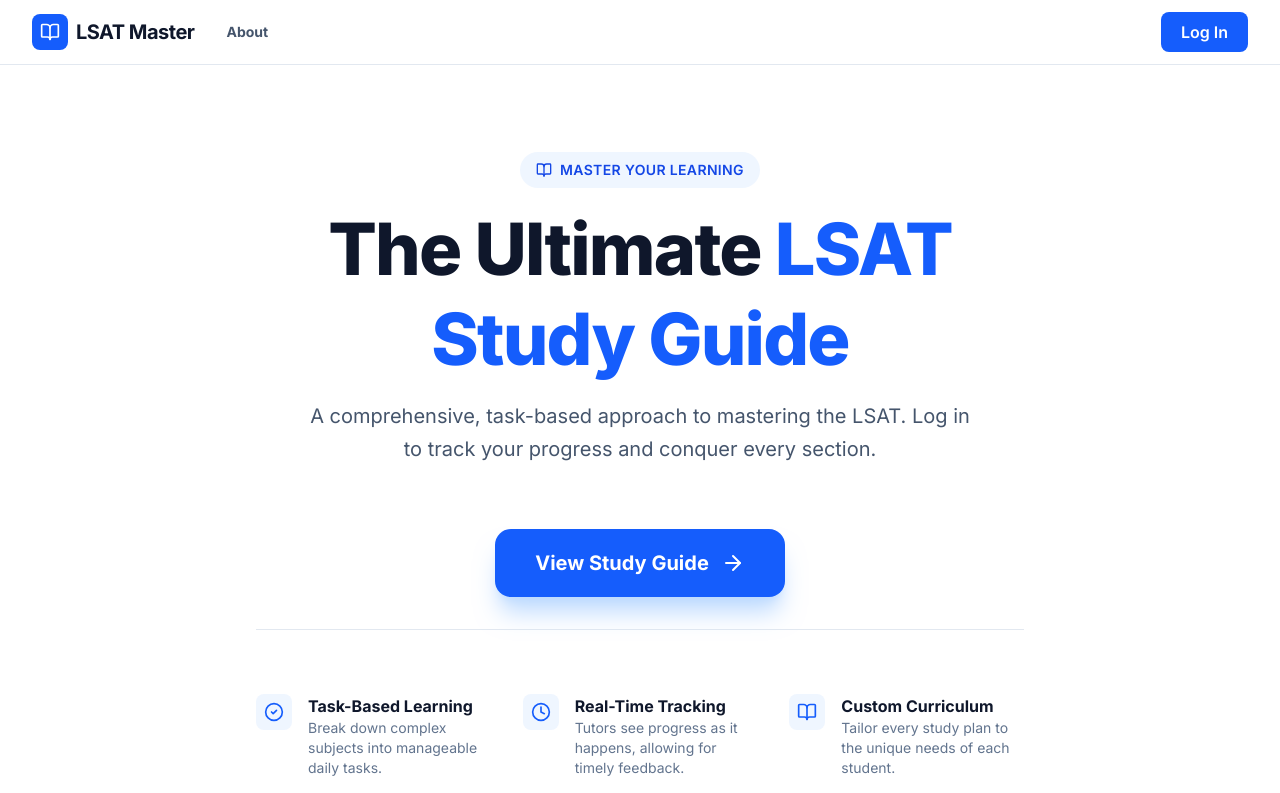
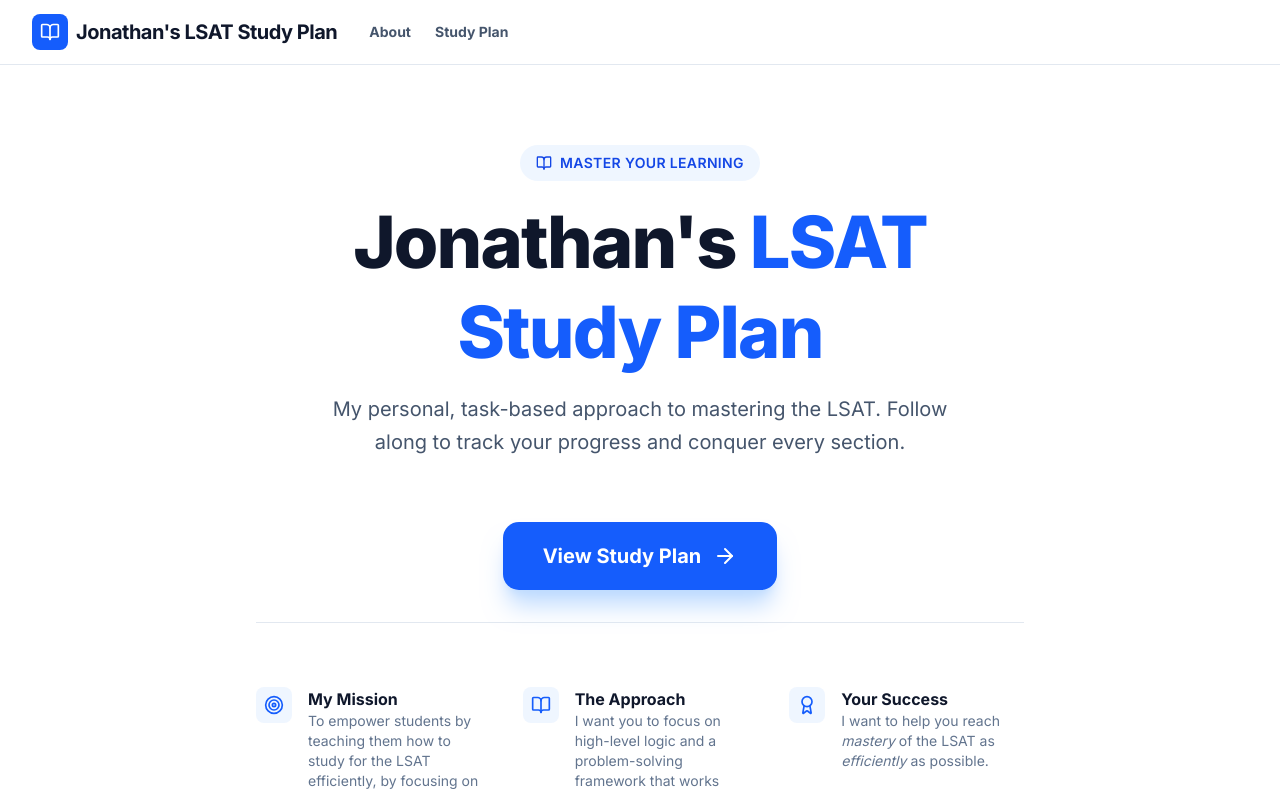
Before and after one commit to jonathantamen/LSAT-Game-Plan, a React (Vite) app: page / in a window 1280 px wide. Shown: the top 793 px of the page. Built offline with nearby package versions, Linux system fonts and the light colour scheme; no server answers; the database is empty.

Commit message:
made the site easier to access and use

```diff
--- a/index.html
+++ b/index.html
@@ -4,7 +4,7 @@
 <head>
   <meta charset="UTF-8" />
   <meta name="viewport" content="width=device-width, initial-scale=1.0" />
-  <title>LSAT Game Plan</title>
+  <title>Jonathan's LSAT Study Plan</title>
 </head>
 
 <body>
--- a/metadata.json
+++ b/metadata.json
@@ -1,5 +1,5 @@
 {
-  "name": "LSAT Game Plan",
+  "name": "Jonathan's LSAT Study Plan",
   "description": "LSAT to-do list interface.",
   "requestFramePermissions": []
 }
--- a/src/App.tsx
+++ b/src/App.tsx
@@ -1,10 +1,7 @@
 import React from 'react';
 import { HashRouter, Routes, Route, Navigate } from 'react-router-dom';
-import { AuthProvider } from './AuthContext';
 import { Layout } from './components/Layout';
-import { AuthGuard } from './components/AuthGuard';
 import { Home } from './pages/Home';
-import { TutorDashboard } from './pages/TutorDashboard';
 import { StudentDashboard } from './pages/StudentDashboard';
 import { About } from './pages/About';
 
@@ -12,21 +9,11 @@ import { Toaster } from 'react-hot-toast';
 
 export default function App() {
   return (
-    <AuthProvider>
       <HashRouter>
         <Layout>
           <Routes>
             <Route path="/" element={<Home />} />
             <Route path="/about" element={<About />} />
-
-            <Route
-              path="/tutor"
-              element={
-                <AuthGuard allowedRole="admin">
-                  <TutorDashboard />
-                </AuthGuard>
-              }
-            />
 
             <Route
               path="/student"
@@ -40,6 +27,5 @@ export default function App() {
         </Layout>
         <Toaster position="bottom-right" />
       </HashRouter>
-    </AuthProvider>
   );
 }
--- a/src/components/Layout.tsx
+++ b/src/components/Layout.tsx
@@ -1,16 +1,9 @@
 import React from 'react';
 import { Link, useNavigate } from 'react-router-dom';
-import { useAuth } from '../AuthContext';
-import { LogOut, BookOpen, User as UserIcon, FileText } from 'lucide-react';
+import { BookOpen } from 'lucide-react';
 
 export function Layout({ children }: { children: React.ReactNode }) {
-  const { user, profile, logout, signIn } = useAuth();
   const navigate = useNavigate();
-
-  const handleLogout = async () => {
-    await logout();
-    navigate('/');
-  };
 
   return (
     <div className="min-h-screen bg-white font-sans text-black flex flex-col">
@@ -22,55 +15,18 @@ export function Layout({ children }: { children: React.ReactNode }) {
                 <div className="bg-blue-600 p-2 rounded-lg group-hover:bg-blue-700 transition-colors">
                   <BookOpen className="h-5 w-5 text-white" />
                 </div>
-                <span className="text-xl font-bold tracking-tight text-slate-900">LSAT Master</span>
+                <span className="text-xl font-bold tracking-tight text-slate-900">Jonathan's LSAT Study Plan</span>
               </Link>
               <nav className="hidden md:flex gap-6">
                 <Link to="/about" className="text-sm font-bold text-slate-600 hover:text-blue-600 transition-colors">
                   About
                 </Link>
+                <Link to="/student" className="text-sm font-bold text-slate-600 hover:text-blue-600 transition-colors">
+                  Study Plan
+                </Link>
               </nav>
             </div>
 
-            {user ? (
-              <div className="flex items-center gap-4">
-                {profile?.role === 'admin' && (
-                  <Link
-                    to="/tutor"
-                    className="text-sm font-bold text-blue-600 hover:text-blue-700 px-3 py-2 rounded-lg hover:bg-blue-50 transition-all"
-                  >
-                    Admin Panel
-                  </Link>
-                )}
-                <div className="hidden md:flex items-center gap-2 px-3 py-1 bg-slate-100 rounded-full text-sm font-medium text-slate-600">
-                  <UserIcon className="h-4 w-4" />
-                  <span>{profile?.role === 'admin' ? 'Tutor' : 'Student'}</span>
-                </div>
-
-                <button
-                  onClick={handleLogout}
-                  className="flex items-center gap-2 text-slate-600 hover:text-red-600 transition-colors px-3 py-2 rounded-lg hover:bg-red-50"
-                >
-                  <LogOut className="h-5 w-5" />
-                  <span className="hidden sm:inline font-medium">Logout</span>
-                </button>
-              </div>
-            ) : (
-              <div className="flex items-center gap-4">
-                <button
-                  onClick={async () => {
-                    try {
-                      await signIn();
-                      navigate('/student');
-                    } catch (error) {
-                      console.error('Sign in failed:', error);
-                    }
-                  }}
-                  className="bg-blue-600 text-white px-5 py-2 rounded-lg font-semibold hover:bg-blue-700 transition-colors"
-                >
-                  Log In
-                </button>
-              </div>
-            )}
           </div>
         </div>
       </nav>
--- a/src/pages/About.tsx
+++ b/src/pages/About.tsx
@@ -76,25 +76,7 @@ export function About() {
         </div>
       </div>
 
-      <div className="bg-white rounded-2xl shadow-lg border border-slate-100 mb-16 p-8 md:p-12">
-        <h2 className="text-3xl font-extrabold text-slate-900 mb-8 text-center">How can I help?</h2>
-        <div className="grid md:grid-cols-2 gap-8">
-          <div className="bg-blue-50 rounded-xl p-8 border border-blue-100 hover:shadow-md transition-shadow">
-            <h3 className="text-xl font-bold text-slate-900 mb-4 whitespace-nowrap">1. Regular Tutoring</h3>
-            <p className="text-slate-600 mb-6">If you would like to schedule a regular tutoring session with me, please use this link to schedule time in my Google calendar.</p>
-            <a href="https://calendar.app.google/pWNGSULiryw7kTiG8" target="_blank" rel="noopener noreferrer" className="inline-flex items-center text-blue-600 font-bold hover:text-blue-700">
-              Schedule a Session <ArrowRight className="ml-2 h-4 w-4" />
-            </a>
-          </div>
-          <div className="bg-indigo-50 rounded-xl p-8 border border-indigo-100 hover:shadow-md transition-shadow">
-            <h3 className="text-xl font-bold text-slate-900 mb-4 whitespace-nowrap">2. Study Advice</h3>
-            <p className="text-slate-600 mb-6">If you would like to read more about my LSAT study experience and the advice I would give to future test takers, please follow here to view my 10-Step LSAT method and more.</p>
-            <Link to="/student" className="inline-flex items-center text-indigo-600 font-bold hover:text-indigo-700">
-              Read More <ArrowRight className="ml-2 h-4 w-4" />
-            </Link>
-          </div>
-        </div>
-      </div>
+
 
       <div className="text-center bg-blue-50 rounded-3xl p-12 border border-blue-100">
         <h3 className="text-2xl font-bold text-slate-900 mb-6">Ready to start your journey?</h3>
--- a/src/pages/Home.tsx
+++ b/src/pages/Home.tsx
@@ -1,16 +1,11 @@
 import React from 'react';
 import { useNavigate } from 'react-router-dom';
-import { useAuth } from '../AuthContext';
-import { GraduationCap, Users, ArrowRight, BookOpen, CheckCircle2, Clock } from 'lucide-react';
+import { GraduationCap, Users, ArrowRight, BookOpen, CheckCircle2, Clock, Target, Award } from 'lucide-react';
+import { Link } from 'react-router-dom';
 import { motion } from 'motion/react';
 
 export function Home() {
-  const { user, profile, signIn, loading } = useAuth();
   const navigate = useNavigate();
-
-  if (loading) return null;
-
-
   return (
     <div className="min-h-[calc(100vh-4rem)] flex flex-col items-center justify-center py-12 px-4 sm:px-6 lg:px-8">
       <motion.div
@@ -24,10 +19,10 @@ export function Home() {
             <span>Master Your Learning</span>
           </div>
           <h1 className="text-5xl md:text-7xl font-extrabold tracking-tight text-slate-900 leading-tight">
-            The Ultimate <span className="text-blue-600">LSAT Study Guide</span>
+            Jonathan's <span className="text-blue-600">LSAT Study Plan</span>
           </h1>
           <p className="text-xl text-slate-600 max-w-2xl mx-auto leading-relaxed">
-            A comprehensive, task-based approach to mastering the LSAT. Log in to track your progress and conquer every section.
+            My personal, task-based approach to mastering the LSAT. Follow along to track your progress and conquer every section.
           </p>
         </div>
 
@@ -38,7 +33,7 @@ export function Home() {
             onClick={() => navigate('/student')}
             className="flex items-center gap-3 bg-blue-600 text-white px-10 py-5 rounded-2xl font-bold text-xl shadow-xl shadow-blue-200 hover:bg-blue-700 transition-all"
           >
-            View Study Guide
+            View Study Plan
             <ArrowRight className="h-6 w-6" />
           </motion.button>
         </div>
@@ -46,20 +41,11 @@ export function Home() {
         <div className="pt-16 grid grid-cols-1 md:grid-cols-3 gap-8 text-left border-t border-slate-200">
           <div className="flex gap-4">
             <div className="flex-shrink-0 bg-blue-50 p-2 rounded-lg h-fit">
-              <CheckCircle2 className="h-5 w-5 text-blue-600" />
+              <Target className="h-5 w-5 text-blue-600" />
             </div>
             <div>
-              <h4 className="font-bold text-slate-900">Task-Based Learning</h4>
-              <p className="text-sm text-slate-500">Break down complex subjects into manageable daily tasks.</p>
-            </div>
-          </div>
-          <div className="flex gap-4">
-            <div className="flex-shrink-0 bg-blue-50 p-2 rounded-lg h-fit">
-              <Clock className="h-5 w-5 text-blue-600" />
-            </div>
-            <div>
-              <h4 className="font-bold text-slate-900">Real-Time Tracking</h4>
-              <p className="text-sm text-slate-500">Tutors see progress as it happens, allowing for timely feedback.</p>
+              <h4 className="font-bold text-slate-900">My Mission</h4>
+              <p className="text-sm text-slate-500">To empower students by teaching them how to study for the LSAT efficiently, by focusing on logical skills to maximize score growth while minimizing wasted effort.</p>
             </div>
           </div>
           <div className="flex gap-4">
@@ -67,8 +53,39 @@ export function Home() {
               <BookOpen className="h-5 w-5 text-blue-600" />
             </div>
             <div>
-              <h4 className="font-bold text-slate-900">Custom Curriculum</h4>
-              <p className="text-sm text-slate-500">Tailor every study plan to the unique needs of each student.</p>
+              <h4 className="font-bold text-slate-900">The Approach</h4>
+              <p className="text-sm text-slate-500">I want you to focus on high-level logic and a problem-solving framework that works across all question types and sections.</p>
+            </div>
+          </div>
+          <div className="flex gap-4">
+            <div className="flex-shrink-0 bg-blue-50 p-2 rounded-lg h-fit">
+              <Award className="h-5 w-5 text-blue-600" />
+            </div>
+            <div>
+              <h4 className="font-bold text-slate-900">Your Success</h4>
+              <p className="text-sm text-slate-500">I want to help you reach <i>mastery</i> of the LSAT as <i>efficiently</i> as possible.</p>
+            </div>
+          </div>
+        </div>
+
+        <div className="pt-16 w-full text-left">
+          <div className="bg-white rounded-2xl shadow-lg border border-slate-100 p-8 md:p-12 w-full">
+            <h2 className="text-3xl font-extrabold text-slate-900 mb-8 text-center">How can I help?</h2>
+            <div className="grid md:grid-cols-2 gap-8">
+              <div className="bg-blue-50 rounded-xl p-8 border border-blue-100 hover:shadow-md transition-shadow">
+                <h3 className="text-xl font-bold text-slate-900 mb-4 whitespace-nowrap">1. Regular Tutoring</h3>
+                <p className="text-slate-600 mb-6">If you would like to schedule a regular tutoring session with me, please use this link to schedule time in my Google calendar.</p>
+                <a href="https://calendar.app.google/pWNGSULiryw7kTiG8" target="_blank" rel="noopener noreferrer" className="inline-flex items-center text-blue-600 font-bold hover:text-blue-700">
+                  Schedule a Session <ArrowRight className="ml-2 h-4 w-4" />
+                </a>
+              </div>
+              <div className="bg-indigo-50 rounded-xl p-8 border border-indigo-100 hover:shadow-md transition-shadow">
+                <h3 className="text-xl font-bold text-slate-900 mb-4 whitespace-nowrap">2. Study Advice</h3>
+                <p className="text-slate-600 mb-6">If you would like to read more about my LSAT study experience and the advice I would give to future test takers, please follow here to view my 10-Step LSAT method and more.</p>
+                <Link to="/student" className="inline-flex items-center text-indigo-600 font-bold hover:text-indigo-700">
+                  Read More <ArrowRight className="ml-2 h-4 w-4" />
+                </Link>
+              </div>
             </div>
           </div>
         </div>
--- a/src/pages/StudentDashboard.tsx
+++ b/src/pages/StudentDashboard.tsx
@@ -1,7 +1,6 @@
 import React, { useState, useEffect, useMemo } from 'react';
-import { collection, query, onSnapshot, orderBy, doc, setDoc, deleteDoc, serverTimestamp } from 'firebase/firestore';
+import { collection, query, onSnapshot, orderBy } from 'firebase/firestore';
 import { db } from '../firebase';
-import { useAuth } from '../AuthContext';
 import { Task } from '../types';
 import { CheckCircle2, Circle, BookOpen, Trophy, Clock, ExternalLink } from 'lucide-react';
 import { motion } from 'motion/react';
@@ -11,14 +10,23 @@ import ReactMarkdown from 'react-markdown';
 import remarkGfm from 'remark-gfm';
 
 export function StudentDashboard() {
-  const { user } = useAuth();
   const [tasks, setTasks] = useState<Task[]>([]);
   const [completedTaskIds, setCompletedTaskIds] = useState<Set<string>>(new Set());
   const [loading, setLoading] = useState(true);
 
-  const [selectedCategory, setSelectedCategory] = useState<string>('All');
+  const [selectedCategory, setSelectedCategory] = useState<string>('');
 
   useEffect(() => {
+    // Load local progress
+    const savedProgress = localStorage.getItem('lsat_progress');
+    if (savedProgress) {
+      try {
+        setCompletedTaskIds(new Set(JSON.parse(savedProgress)));
+      } catch (e) {
+        console.error('Error parsing progress', e);
+      }
+    }
+
     // Listen to global tasks
     const tasksQuery = query(collection(db, 'tasks'), orderBy('order', 'asc'));
     const unsubscribeTasks = onSnapshot(
@@ -26,76 +34,50 @@ export function StudentDashboard() {
       (snapshot) => {
         const tasksData = snapshot.docs.map(doc => ({ id: doc.id, ...doc.data() } as Task));
         setTasks(tasksData);
-        if (!user) setLoading(false);
+        setLoading(false);
       },
       (error) => {
         console.error("Error fetching tasks:", error);
-        if (!user) setLoading(false);
+        setLoading(false);
       }
     );
 
-    let unsubscribeProgress: () => void;
-    if (user) {
-      // Listen to user's personal progress
-      const progressRef = collection(db, 'users', user.uid, 'progress');
-      unsubscribeProgress = onSnapshot(
-        progressRef,
-        (snapshot) => {
-          const completedIds = new Set(snapshot.docs.map(doc => doc.id));
-          setCompletedTaskIds(completedIds);
-          setLoading(false);
-        },
-        (error) => {
-          console.error("Error fetching progress:", error);
-          setLoading(false);
-        }
-      );
-    } else {
-      setCompletedTaskIds(new Set());
-    }
-
     return () => {
       unsubscribeTasks();
-      if (unsubscribeProgress) unsubscribeProgress();
     };
-  }, [user]);
+  }, []);
 
   const toggleTask = async (taskId: string) => {
-    if (!user) {
-      toast.error('Log in to save your progress!');
-      return;
-    }
     const isCompleted = completedTaskIds.has(taskId);
-    const progressDocRef = doc(db, 'users', user.uid, 'progress', taskId);
 
-    try {
+    setCompletedTaskIds(prev => {
+      const newIds = new Set(prev);
       if (isCompleted) {
-        await deleteDoc(progressDocRef);
+        newIds.delete(taskId);
         toast.success('Task marked as incomplete');
       } else {
-        await setDoc(progressDocRef, {
-          userId: user.uid,
-          taskId: taskId,
-          completedAt: serverTimestamp(),
-        });
+        newIds.add(taskId);
         toast.success('Task completed! Keep it up!');
       }
-    } catch (error) {
-      console.error('Error toggling task:', error);
-      toast.error('Failed to update progress');
-    }
+      localStorage.setItem('lsat_progress', JSON.stringify(Array.from(newIds)));
+      return newIds;
+    });
   };
 
   const progress = tasks.length > 0 ? Math.round((completedTaskIds.size / tasks.length) * 100) : 0;
 
   const categories = useMemo(() => {
-    return ['All', ...Array.from(new Set(tasks.map(t => t.category || 'Uncategorized'))).filter(Boolean)];
+    return Array.from(new Set(tasks.map(t => t.category || 'Uncategorized'))).filter(Boolean);
   }, [tasks]);
 
+  useEffect(() => {
+    if (categories.length > 0 && !categories.includes(selectedCategory)) {
+      setSelectedCategory(categories[0]);
+    }
+  }, [categories, selectedCategory]);
+
   const filteredTasks = useMemo(() => {
-    return selectedCategory === 'All'
-      ? tasks
-      : tasks.filter(t => (t.category || 'Uncategorized') === selectedCategory);
+    return tasks.filter(t => (t.category || 'Uncategorized') === selectedCategory);
   }, [tasks, selectedCategory]);
 
   return (
@@ -103,8 +85,8 @@ export function StudentDashboard() {
       <header className="bg-white p-8 rounded-[2rem] border border-slate-200 shadow-sm">
         <div className="flex flex-col md:flex-row md:items-center justify-between gap-6">
           <div className="space-y-2">
-            <h2 className="text-3xl font-extrabold tracking-tight text-slate-900">LSAT Study Guide</h2>
-            <p className="text-slate-500 font-medium">Master the LSAT one step at a time.</p>
+            <h2 className="text-3xl font-extrabold tracking-tight text-slate-900">Jonathan's Study Plan</h2>
+            <p className="text-slate-500 font-medium">Master the LSAT one step at a time with my personal plan.</p>
           </div>
           <div className="flex items-center gap-6">
             <div className="text-right">
@@ -168,14 +150,12 @@ export function StudentDashboard() {
               )}
             >
               <span className="truncate">{category}</span>
-              {category !== 'All' && (
               <span className={cn(
                 "text-[10px] py-0.5 px-2 rounded-full",
                 selectedCategory === category ? "bg-slate-200 text-black" : "bg-slate-100 text-slate-400"
               )}>
                 {tasks.filter(t => (t.category || 'Uncategorized') === category).length}
               </span>
-              )}
             </button>
           ))}
         </div>
@@ -214,14 +194,6 @@ export function StudentDashboard() {
                       )}>
                         {task.title}
                       </h4>
-                      {selectedCategory === 'All' && task.category && (
-                        <span className={cn(
-                          "inline-block mt-1 text-[10px] font-bold uppercase tracking-widest px-2 py-0.5 rounded",
-                          isCompleted ? "bg-slate-100 text-slate-400" : "bg-blue-50 text-blue-600"
-                        )}>
-                          {task.category}
-                        </span>
-                      )}
                     </div>
 
                     {task.description && !isCompleted && (
--- a/src/pages/TutorDashboard.tsx
+++ b/src/pages/TutorDashboard.tsx
@@ -133,8 +133,8 @@ export function TutorDashboard() {
     <div className="max-w-4xl mx-auto space-y-8">
       <header className="flex flex-col md:flex-row md:items-center justify-between gap-4">
         <div>
-          <h2 className="text-3xl font-bold tracking-tight text-slate-900">LSAT Guide Manager</h2>
-          <p className="text-slate-500 mt-1">Curate the master study plan for all students.</p>
+          <h2 className="text-3xl font-bold tracking-tight text-slate-900">Study Plan Manager</h2>
+          <p className="text-slate-500 mt-1">Curate the study plan for my students.</p>
         </div>
         <div className="flex items-center gap-3">
           <Link
```
Lines whose indentation alone changed are shown as unchanged.
